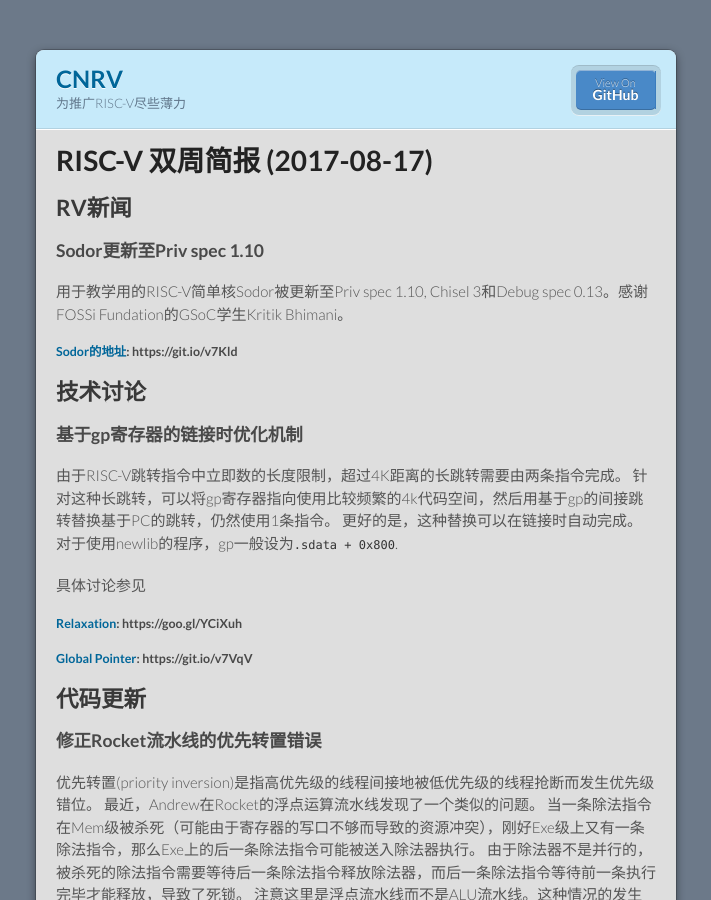
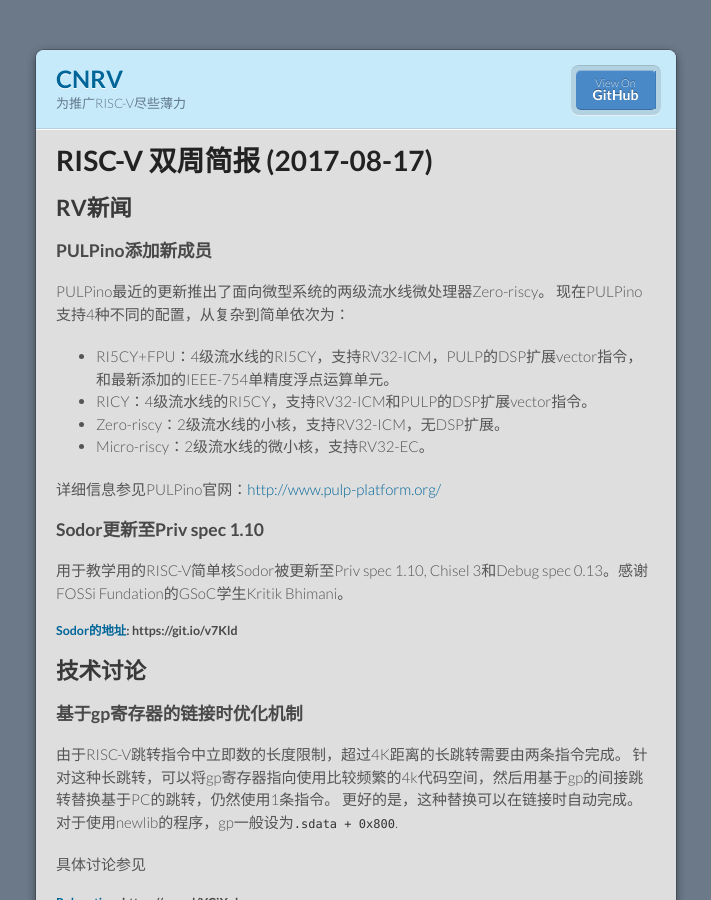
Before and after one commit to cnrv/home, a Jekyll site: the page built from bi-week-rpts/2017-08-17.md, in a window 1280 px wide and 900 px high. Shown: the whole window, without its empty margins (284-995 px from the left). Built offline with Jekyll 4.4.1, drawn with Linux system fonts in a browser that asks for light colours; Markdown is read by kramdown in place of the engine named in the settings; our own code applies the rules of GitHub Pages for plain Markdown files; some of the changed text lies outside the part shown.

Commit message:
add pulp's release and add Kito to contributors

```diff
--- a/bi-week-rpts/2017-08-17.md
+++ b/bi-week-rpts/2017-08-17.md
@@ -5,6 +5,17 @@
 # RISC-V 双周简报 (2017-08-17)
 
 ## RV新闻
+
+### PULPino添加新成员
+
+PULPino最近的更新推出了面向微型系统的两级流水线微处理器Zero-riscy。
+现在PULPino支持4种不同的配置，从复杂到简单依次为：
+- RI5CY+FPU：4级流水线的RI5CY，支持RV32-ICM，PULP的DSP扩展vector指令，和最新添加的IEEE-754单精度浮点运算单元。
+- RICY：4级流水线的RI5CY，支持RV32-ICM和PULP的DSP扩展vector指令。
+- Zero-riscy：2级流水线的小核，支持RV32-ICM，无DSP扩展。
+- Micro-riscy：2级流水线的微小核，支持RV32-EC。
+
+详细信息参见PULPino官网：[http://www.pulp-platform.org/](http://www.pulp-platform.org/)
 
 ### Sodor更新至Priv spec 1.10
 
```
Also changed, not shown: other parts of bi-week-rpts/2017-08-17.md (+1 -1 lines).
